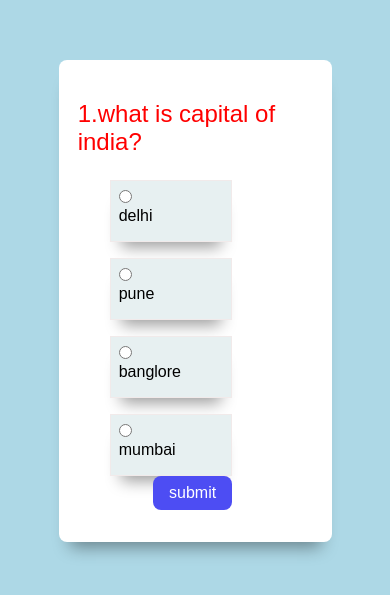
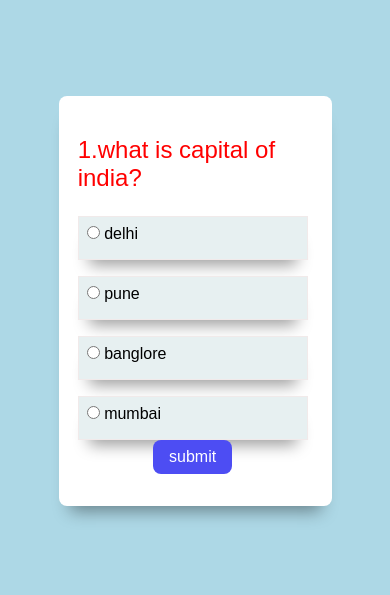
Before and after one commit to shubhisinghrana/Quiz-Application, a plain HTML site: page index.html in a window 390 px wide. Shown: the part 121-716 px from the top of the page. Drawn offline with Linux system fonts and the light colour scheme.

Commit message:
Update index.html

```diff
--- a/index.html
+++ b/index.html
@@ -111,7 +111,14 @@
               margin-right:12rem;
               padding-bottom:1rem;
               }
-}
+      }
+         @media(max-width:647px)
+      {
+     .row li{
+         margin-right:1rem;
+         margin-left:1rem;
+     }
+ }
     </style>
 </head>
 <body>
```
